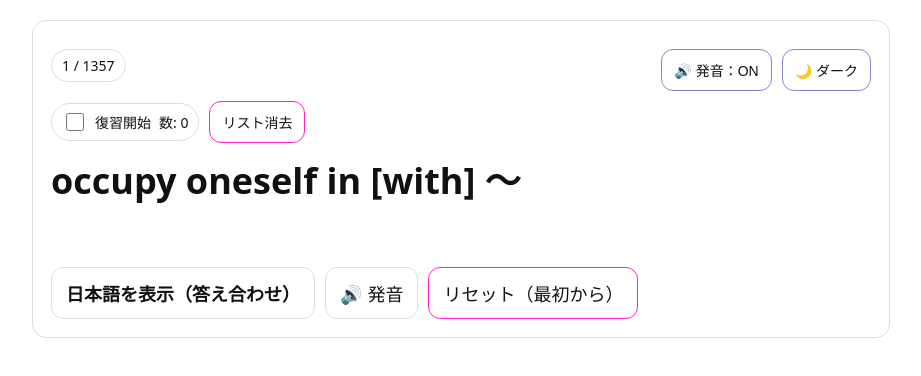
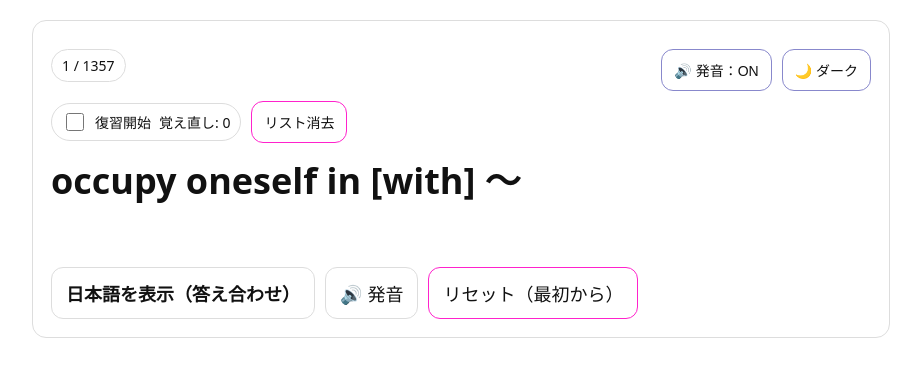
Before and after one commit to hyottoco/mom-idiom, a plain HTML site: page index.html in a window 1280 px wide. Shown: the whole page, without its empty margins (179-1100 px from the left). Drawn offline with Linux system fonts and the light colour scheme.

Commit message:
Add files via upload

```diff
--- a/index.html
+++ b/index.html
@@ -1665,7 +1665,7 @@ function saveWrongSet(set){
 }
 function updateWrongCountUI(){
   const set = loadWrongSet();
-  document.getElementById("wrongCount").textContent = `数: ${set.size}`;
+  document.getElementById("wrongCount").textContent = `覚え直し: ${set.size}`;
 }
 
 // =======================
```
